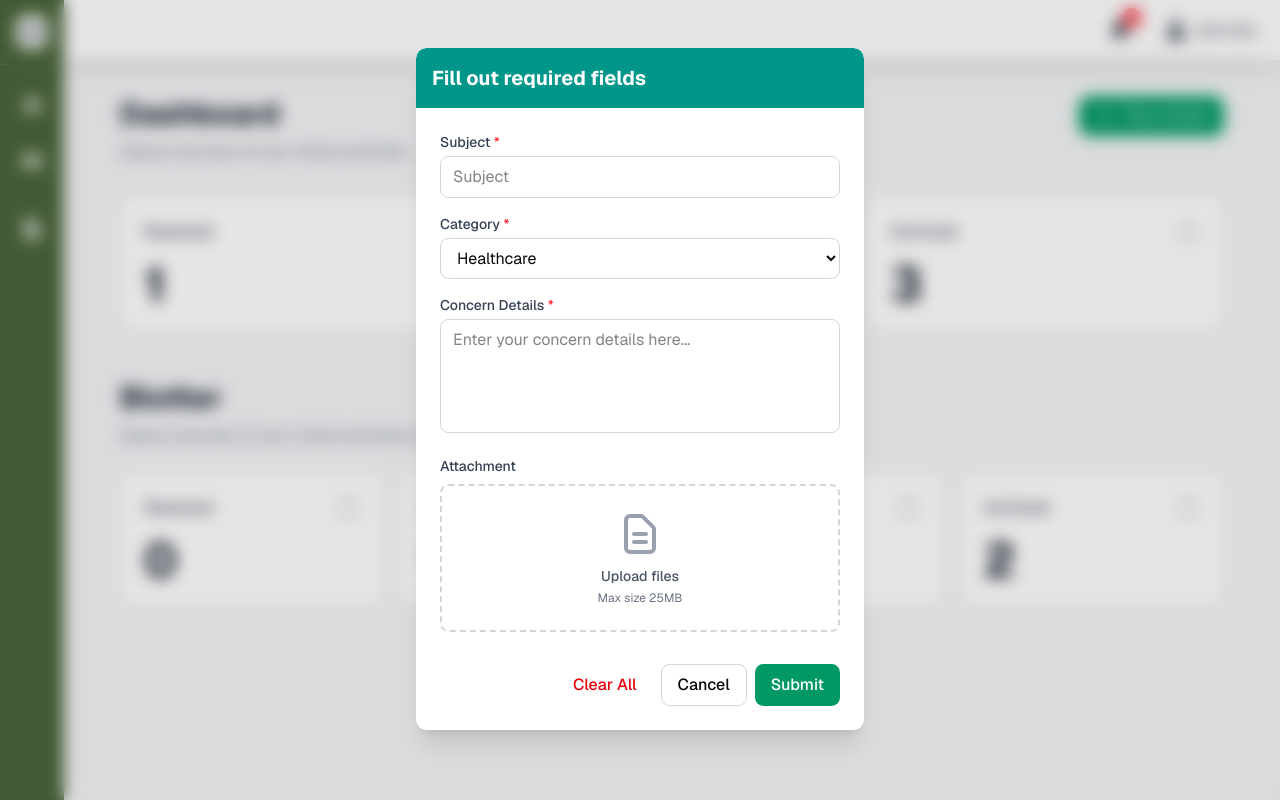
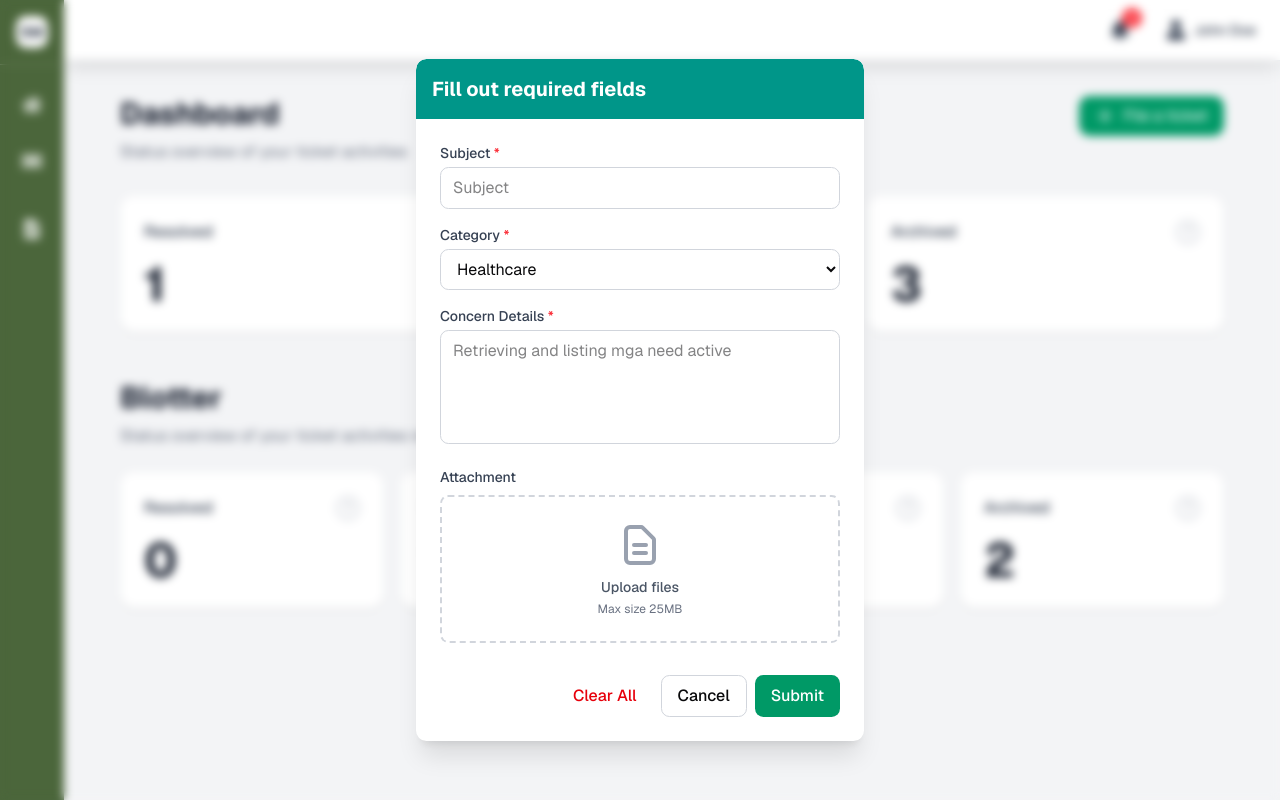
Before and after one commit to lash0000/monica, a React (Vite) app: page /dashboard in a window 1280 px wide. Both pictures are taken after a click on the button "File a ticket". Shown: the top 800 px of the page. Built offline with nearby package versions, Linux system fonts and the light colour scheme.

Commit message:
user dashboard: ux enhanced

```diff
--- a/src/pages/user/pages/Dashboard.jsx
+++ b/src/pages/user/pages/Dashboard.jsx
@@ -2,6 +2,7 @@ import { useState } from 'react';
 
 function Dashboard() {
     const [isPopupOpen, setIsPopupOpen] = useState(false);
+    const [activeTooltip, setActiveTooltip] = useState(null);
     const [formData, setFormData] = useState({
         subject: '',
         category: 'Healthcare',
@@ -10,16 +11,16 @@ function Dashboard() {
     });
 
     const dashboardStats = [
-        { label: 'Resolved', count: 1 },
-        { label: 'Pending', count: 1 },
-        { label: 'Archived', count: 3 }
+        { label: 'Resolved', count: 1, info: 'Tickets that have been successfully resolved and closed' },
+        { label: 'Pending', count: 1, info: 'Tickets that are currently being reviewed and awaiting action' },
+        { label: 'Archived', count: 3, info: 'Tickets that have been archived for record keeping' }
     ];
 
     const blotterStats = [
-        { label: 'Resolved', count: 0 },
-        { label: 'Unresolved', count: 1 },
-        { label: 'Pending', count: 1 },
-        { label: 'Archived', count: 2 }
+        { label: 'Resolved', count: 0, info: 'Blotter reports that have been resolved' },
+        { label: 'Unresolved', count: 1, info: 'Blotter reports that are still pending resolution' },
+        { label: 'Pending', count: 1, info: 'Blotter reports currently under review' },
+        { label: 'Archived', count: 2, info: 'Blotter reports that have been archived' }
     ];
 
     const handleFileChange = (e) => {
@@ -44,6 +45,7 @@ function Dashboard() {
         }
         console.log('Form submitted:', formData);
         setIsPopupOpen(false);
+        // Reset form
         setFormData({
             subject: '',
             category: 'Healthcare',
@@ -88,9 +90,22 @@ function Dashboard() {
                             <div key={index} className="bg-white rounded-xl p-6 shadow-sm hover:shadow-md transition-shadow">
                                 <div className="flex items-center justify-between mb-4">
                                     <span className="text-gray-700 font-medium">{stat.label}</span>
-                                    <button className="w-6 h-6 rounded-full border-2 border-gray-300 flex items-center justify-center hover:bg-gray-50 transition-colors">
-                                        <span className="text-gray-400 text-sm">?</span>
-                                    </button>
+                                    <div className="relative">
+                                        <button
+                                            onClick={() => setActiveTooltip(activeTooltip === `dashboard-${index}` ? null : `dashboard-${index}`)}
+                                            onMouseEnter={() => setActiveTooltip(`dashboard-${index}`)}
+                                            onMouseLeave={() => setActiveTooltip(null)}
+                                            className="w-6 h-6 rounded-full border-2 border-gray-300 flex items-center justify-center hover:bg-gray-50 transition-colors"
+                                        >
+                                            <span className="text-gray-400 text-sm">?</span>
+                                        </button>
+                                        {activeTooltip === `dashboard-${index}` && (
+                                            <div className="absolute right-0 top-8 w-48 bg-gray-900 text-white text-xs rounded-lg p-2 shadow-lg z-10">
+                                                {stat.info}
+                                                <div className="absolute -top-1 right-2 w-2 h-2 bg-gray-900 transform rotate-45"></div>
+                                            </div>
+                                        )}
+                                    </div>
                                 </div>
                                 <div className="text-5xl font-bold text-gray-900">{stat.count}</div>
                             </div>
@@ -109,9 +124,22 @@ function Dashboard() {
                             <div key={index} className="bg-white rounded-xl p-6 shadow-sm hover:shadow-md transition-shadow">
                                 <div className="flex items-center justify-between mb-4">
                                     <span className="text-gray-700 font-medium">{stat.label}</span>
-                                    <button className="w-6 h-6 rounded-full border-2 border-gray-300 flex items-center justify-center hover:bg-gray-50 transition-colors">
-                                        <span className="text-gray-400 text-sm">?</span>
-                                    </button>
+                                    <div className="relative">
+                                        <button
+                                            onClick={() => setActiveTooltip(activeTooltip === `blotter-${index}` ? null : `blotter-${index}`)}
+                                            onMouseEnter={() => setActiveTooltip(`blotter-${index}`)}
+                                            onMouseLeave={() => setActiveTooltip(null)}
+                                            className="w-6 h-6 rounded-full border-2 border-gray-300 flex items-center justify-center hover:bg-gray-50 transition-colors"
+                                        >
+                                            <span className="text-gray-400 text-sm">?</span>
+                                        </button>
+                                        {activeTooltip === `blotter-${index}` && (
+                                            <div className="absolute right-0 top-8 w-48 bg-gray-900 text-white text-xs rounded-lg p-2 shadow-lg z-10">
+                                                {stat.info}
+                                                <div className="absolute -top-1 right-2 w-2 h-2 bg-gray-900 transform rotate-45"></div>
+                                            </div>
+                                        )}
+                                    </div>
                                 </div>
                                 <div className="text-5xl font-bold text-gray-900">{stat.count}</div>
                             </div>
@@ -122,8 +150,11 @@ function Dashboard() {
 
             {/* Popup Modal */}
             {isPopupOpen && (
-                <div className="fixed inset-0 backdrop-blur-sm bg-black/10 flex justify-center items-start z-50 p-4 pt-12 transition-all duration-300 ease-out">
-                    <div className="bg-white rounded-lg shadow-xl w-full max-w-md max-h-[90vh] overflow-y-auto animate-slideDown">
+                <div
+                    className="fixed inset-0 bg-opacity-30 flex items-center justify-center z-50 p-4"
+                    style={{ backdropFilter: 'blur(5px)' }} // Apply blur directly here
+                >
+                    <div className="bg-white rounded-lg shadow-xl w-full max-w-md max-h-[90vh] overflow-y-auto">
                         {/* Header */}
                         <div className="bg-teal-600 text-white p-4 rounded-t-lg">
                             <h2 className="text-xl font-bold">Fill out required fields</h2>
@@ -140,7 +171,7 @@ function Dashboard() {
                                     type="text"
                                     placeholder="Subject"
                                     value={formData.subject}
-                                    onChange={(e) => setFormData({ ...formData, subject: e.target.value })}
+                                    onChange={(e) => setFormData({...formData, subject: e.target.value})}
                                     className="w-full px-3 py-2 border border-gray-300 rounded-md focus:outline-none focus:ring-2 focus:ring-teal-500"
                                 />
                             </div>
@@ -152,7 +183,7 @@ function Dashboard() {
                                 </label>
                                 <select
                                     value={formData.category}
-                                    onChange={(e) => setFormData({ ...formData, category: e.target.value })}
+                                    onChange={(e) => setFormData({...formData, category: e.target.value})}
                                     className="w-full px-3 py-2 border border-gray-300 rounded-md focus:outline-none focus:ring-2 focus:ring-teal-500"
                                 >
                                     <option value="Healthcare">Healthcare</option>
@@ -169,10 +200,10 @@ function Dashboard() {
                                     Concern Details <span className="text-red-500">*</span>
                                 </label>
                                 <textarea
-                                    placeholder="Enter your concern details here..."
+                                    placeholder="Retrieving and listing mga need active"
                                     rows="4"
                                     value={formData.concernDetails}
-                                    onChange={(e) => setFormData({ ...formData, concernDetails: e.target.value })}
+                                    onChange={(e) => setFormData({...formData, concernDetails: e.target.value})}
                                     className="w-full px-3 py-2 border border-gray-300 rounded-md focus:outline-none focus:ring-2 focus:ring-teal-500 resize-none"
                                 />
                             </div>
```
